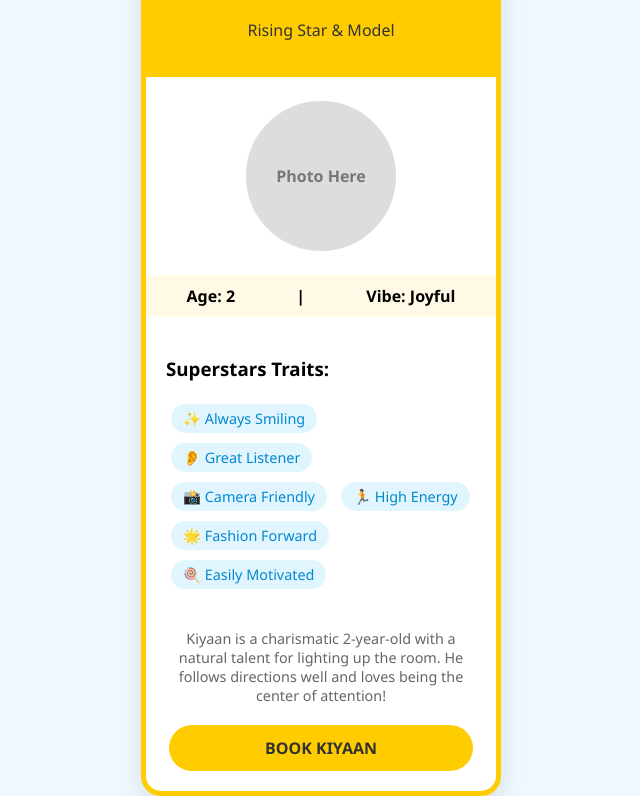
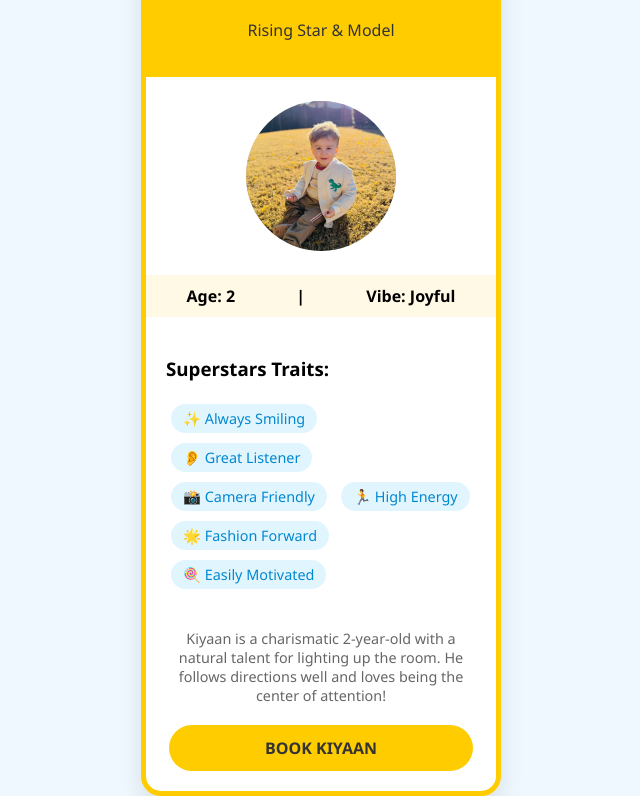
Before and after one commit to alyaanalyaan67-droid/kiyaan-portfolio, a plain HTML site: page index.html in a window 1280 px wide. Shown: the part 92-888 px from the top of the page, without its empty margins (319-959 px from the left). Drawn offline with Linux system fonts and the light colour scheme.

Commit message:
Update index.html

```diff
--- a/index.html
+++ b/index.html
@@ -90,8 +90,8 @@
         <p>Rising Star & Model</p>
     </div>
 
-    <div class="profile-pic">
-        Photo Here
+  <div class="profile-pic">
+        <img src="kiyaan.jpg" style="width: 100%; height: 100%; border-radius: 50%; object-fit: cover;">
     </div>
 
     <div class="stats">
```
